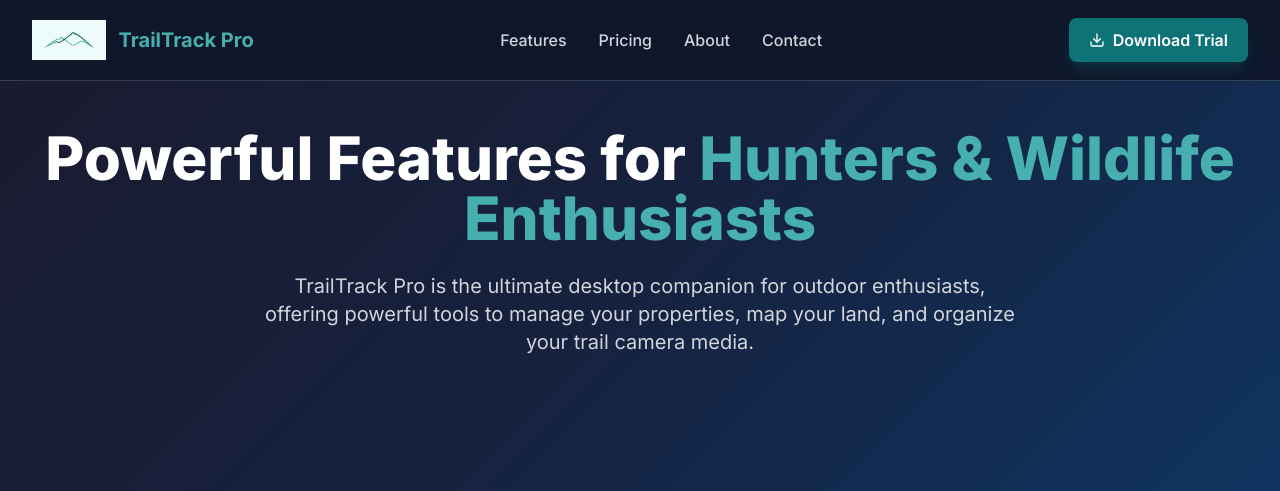
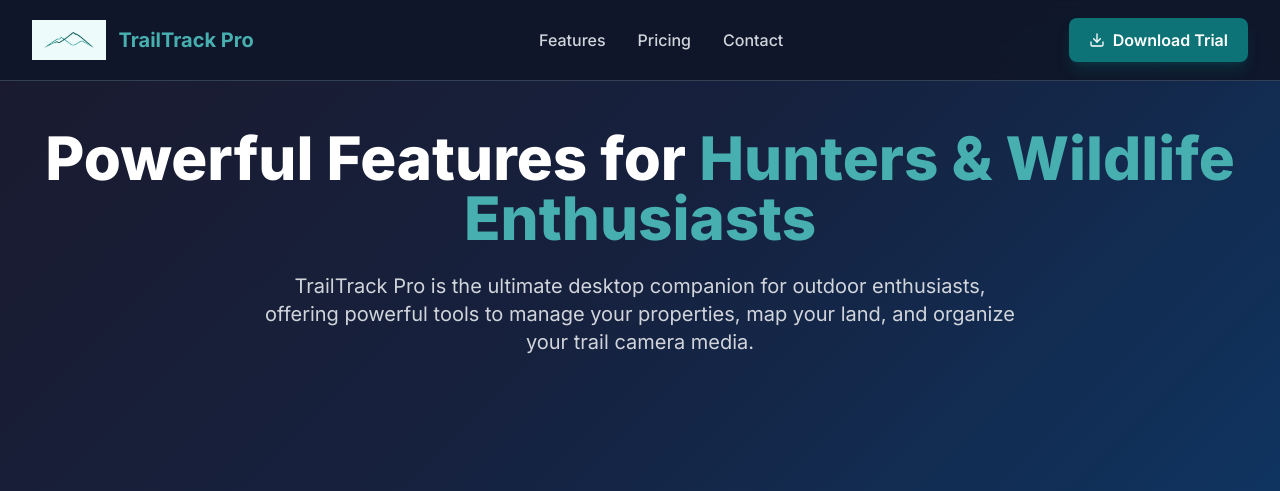
Before and after one commit to keithwirch/trailtrackpro_web, a Django app: page /features/ in a window 1280 px wide. Shown: the top 491 px of the page. Run offline with Django 5.2, Linux system fonts and the light colour scheme; some libraries are stand-ins or nearby versions.

Commit message:
feat: Remove the 'About' page, its URL route, view function, and all related navigation links.

```diff
--- a/main/templates/base_marketing.html
+++ b/main/templates/base_marketing.html
@@ -151,8 +151,6 @@
                         class="text-gray-300 hover:text-brand-400 transition-colors font-medium">Features</a>
                     <a href="{% url 'pricing' %}"
                         class="text-gray-300 hover:text-brand-400 transition-colors font-medium">Pricing</a>
-                    <a href="{% url 'about' %}"
-                        class="text-gray-300 hover:text-brand-400 transition-colors font-medium">About</a>
                     <a href="{% url 'contact' %}"
                         class="text-gray-300 hover:text-brand-400 transition-colors font-medium">Contact</a>
                 </div>
@@ -179,8 +177,6 @@
                         class="text-gray-300 hover:text-brand-400 transition-colors font-medium py-2">Features</a>
                     <a href="{% url 'pricing' %}"
                         class="text-gray-300 hover:text-brand-400 transition-colors font-medium py-2">Pricing</a>
-                    <a href="{% url 'about' %}"
-                        class="text-gray-300 hover:text-brand-400 transition-colors font-medium py-2">About</a>
                     <a href="{% url 'contact' %}"
                         class="text-gray-300 hover:text-brand-400 transition-colors font-medium py-2">Contact</a>
                     <a href="#download"
@@ -227,7 +223,6 @@
                 <div>
                     <h4 class="text-white font-semibold mb-4">Company</h4>
                     <ul class="space-y-2 text-sm">
-                        <li><a href="{% url 'about' %}" class="hover:text-white transition-colors">About</a></li>
                         <li><a href="{% url 'contact' %}" class="hover:text-white transition-colors">Contact</a></li>
                     </ul>
                 </div>
--- a/main/urls.py
+++ b/main/urls.py
@@ -8,7 +8,6 @@ urlpatterns = [
     path('', views.index, name='index'),
     path('features/', views.features, name='features'),
     path('pricing/', views.pricing, name='pricing'),
-    path('about/', views.about, name='about'),
     path('contact/', views.contact, name='contact'),
     path('terms-of-use/', views.terms_of_use, name='terms_of_use'),
     path('privacy-policy/', views.privacy_policy, name='privacy_policy'),
--- a/main/views.py
+++ b/main/views.py
@@ -16,9 +16,6 @@ def features(request):
 def pricing(request):
     return render(request, 'pricing.html')
 
-def about(request):
-    return render(request, 'placeholder.html', {'page_title': 'About'})
-
 def contact(request):
     return render(request, 'placeholder.html', {'page_title': 'Contact'})
 
```
